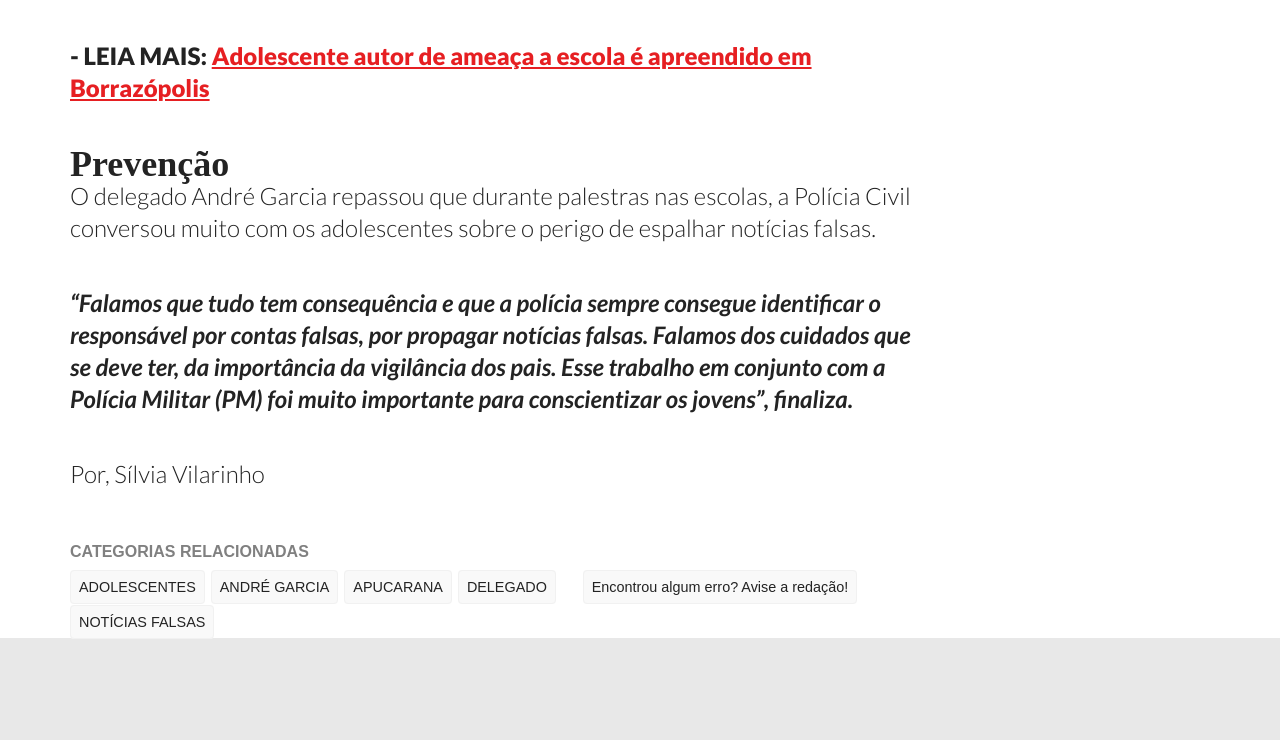
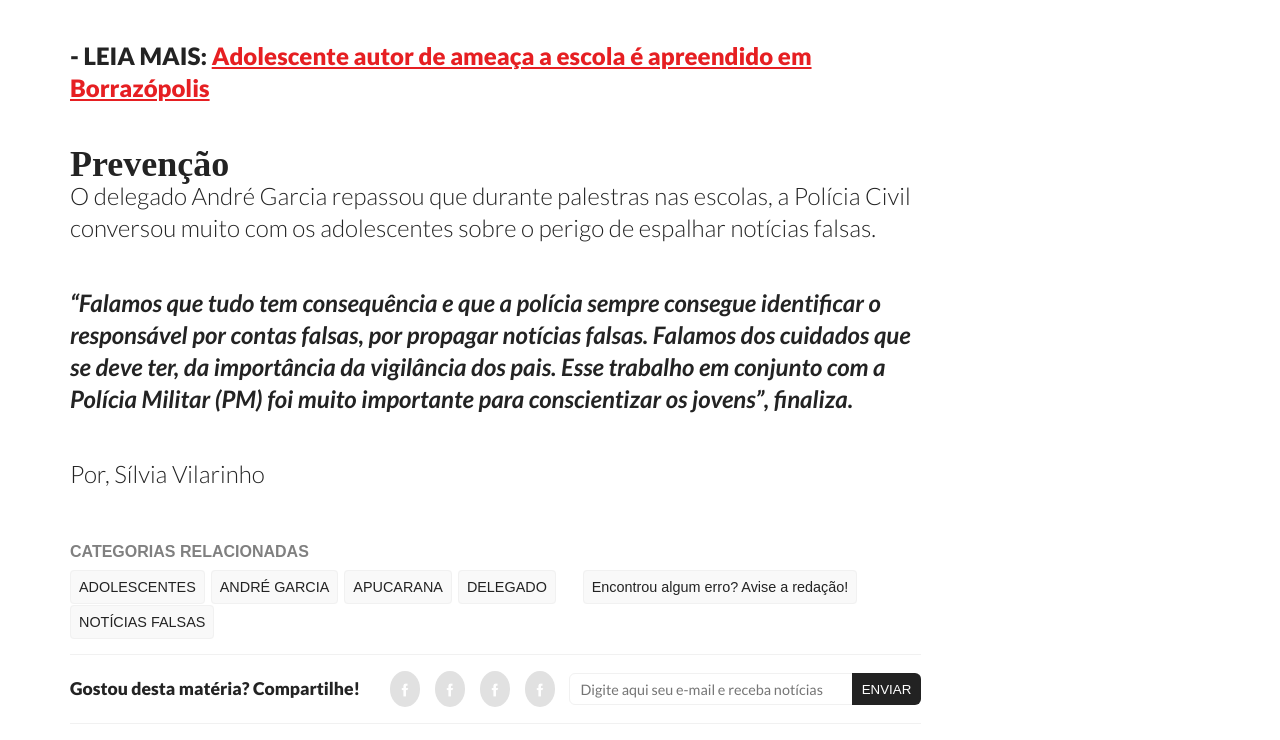
Before and after one commit to AdrianoAmorim/portal-tnoline, a plain HTML site: page index.html in a window 1280 px wide. Shown: the part 4151-4891 px from the top of the page. Before the commit the page ends 4790 px from the top, so only its background shows below. Drawn offline with Linux system fonts and the light colour scheme.

Commit message:
feat: adiciona sessao de inserir email

```diff
--- a/css/main-artigo.css
+++ b/css/main-artigo.css
@@ -1,212 +1,293 @@
-.tn-artigo{
+.tn-artigo {
   display: flex;
   justify-content: center;
   width: 100%;
 }
-.tn-artigo .tn-boxContent-artigo{
+.tn-artigo .tn-boxContent-artigo {
   display: flex;
   justify-content: space-between;
   gap: 5px;
 }
 
-.tn-artigo .tn-boxContent-artigo .tn-content-artigo{
+.tn-artigo .tn-boxContent-artigo .tn-content-artigo {
   display: flex;
   flex-direction: column;
   width: calc(100% - 25%);
 }
-.tn-artigo .tn-boxContent-artigo .tn-content-artigo .img-artigo{
+.tn-artigo .tn-boxContent-artigo .tn-content-artigo .img-artigo {
   width: 100%;
   background-color: var(--tn-bg-gray);
-    padding: .3rem;
+  padding: 0.3rem;
   border-radius: 4px;
 }
-.tn-artigo .tn-boxContent-artigo .tn-content-artigo .img-artigo > img{
+.tn-artigo .tn-boxContent-artigo .tn-content-artigo .img-artigo > img {
   width: 100%;
   border-radius: 4px;
 }
-.tn-artigo .tn-boxContent-artigo .tn-content-artigo .img-artigo > span{
+.tn-artigo .tn-boxContent-artigo .tn-content-artigo .img-artigo > span {
   color: var(--tn-tx-gray);
-    font-family: "Lato",sans-serif;
-    font-size: .9rem;
-    margin-left: .7rem;
+  font-family: "Lato", sans-serif;
+  font-size: 0.9rem;
+  margin-left: 0.7rem;
 }
 
 /*CREDITOS DO ARTIGO*/
-.tn-artigo .tn-boxContent-artigo .tn-content-artigo .tn-creditos-artigo{
+.tn-artigo .tn-boxContent-artigo .tn-content-artigo .tn-creditos-artigo {
   display: flex;
   flex-direction: column;
   margin-top: 1.2rem;
   margin-bottom: 1.2rem;
 }
-.tn-artigo .tn-boxContent-artigo .tn-content-artigo .tn-creditos-artigo > .tx-credito > span{
+.tn-artigo
+  .tn-boxContent-artigo
+  .tn-content-artigo
+  .tn-creditos-artigo
+  > .tx-credito
+  > span {
   font-size: 1rem;
-    font-family: "Lato",sans-serif;
+  font-family: "Lato", sans-serif;
   color: #808080;
 }
-.tn-artigo .tn-boxContent-artigo .tn-content-artigo .tn-creditos-artigo > .tx-credito > div{
-    margin-top: .5rem;
+.tn-artigo
+  .tn-boxContent-artigo
+  .tn-content-artigo
+  .tn-creditos-artigo
+  > .tx-credito
+  > div {
+  margin-top: 0.5rem;
 }
-.tn-artigo .tn-boxContent-artigo .tn-content-artigo .tn-creditos-artigo > .tx-credito > div >span{
-    font-size: .9rem;
-    font-family: "Lato",sans-serif;
+.tn-artigo
+  .tn-boxContent-artigo
+  .tn-content-artigo
+  .tn-creditos-artigo
+  > .tx-credito
+  > div
+  > span {
+  font-size: 0.9rem;
+  font-family: "Lato", sans-serif;
   color: #808080;
 }
 
-.tn-artigo .tn-boxContent-artigo .tn-content-artigo .tn-creditos-artigo > .tx-credito >.tn-googleNews{
+.tn-artigo
+  .tn-boxContent-artigo
+  .tn-content-artigo
+  .tn-creditos-artigo
+  > .tx-credito
+  > .tn-googleNews {
   display: flex;
   align-items: center;
   justify-content: space-between;
   width: 100%;
   max-width: 10rem;
-    border: 1px solid  #c9c9c9;
-    padding: .5rem;
+  border: 1px solid #c9c9c9;
+  padding: 0.5rem;
 }
 
-.tn-creditos-artigo > .tx-credito >.tn-googleNews > .imgGoogleNews{
+.tn-creditos-artigo > .tx-credito > .tn-googleNews > .imgGoogleNews {
   width: 100%;
   max-width: 2rem;
 }
-.tn-creditos-artigo > .tx-credito >.tn-googleNews > .imgGoogleNews > img{
+.tn-creditos-artigo > .tx-credito > .tn-googleNews > .imgGoogleNews > img {
   width: 100%;
 }
-.tn-creditos-artigo > .tx-credito > .tn-googleNews span{
-    font-size: .5rem ;
-    font-family: "Lato",sans-serif;
+.tn-creditos-artigo > .tx-credito > .tn-googleNews span {
+  font-size: 0.5rem;
+  font-family: "Lato", sans-serif;
   font-weight: 600;
   color: var(--tn-tx-black);
-    margin-left: .9rem;
+  margin-left: 0.9rem;
 }
 
 /*BANNER DE ANUNCIE NO PORTAL*/
-.tn-bannerAnuncie{
+.tn-bannerAnuncie {
   display: flex;
   align-items: center;
   width: 100%;
   border-top: 1px solid #e1e1e1;
   border-bottom: 1px solid #e1e1e1;
-    padding: .8rem 0;
+  padding: 0.8rem 0;
   margin-bottom: 1.2rem;
 }
-.tn-bannerAnuncie >span{
+.tn-bannerAnuncie > span {
   background-color: #e1e1e1;
   font-size: 1rem;
-    font-family: "Lato",sans-serif;
+  font-family: "Lato", sans-serif;
   color: var(--tn-tx-black);
-    padding: .3rem;
+  padding: 0.3rem;
   font-style: italic;
 }
-.tn-bannerAnuncie > span > a{
-    color:#e61f22 ;
+.tn-bannerAnuncie > span > a {
+  color: #e61f22;
 }
-.tn-bannerAnuncie > span > a> b{
+.tn-bannerAnuncie > span > a > b {
   font-style: normal;
 }
-.tn-publicidade{
+.tn-publicidade {
   display: flex;
   flex-direction: column;
   align-items: center;
 }
-.tn-publicidade > span{
-    font-size: .7rem;
+.tn-publicidade > span {
+  font-size: 0.7rem;
   color: #808080;
 }
-.tn-publicidade > div{
+.tn-publicidade > div {
   width: 100%;
   max-width: 18rem;
 }
-.tn-publicidade > div > img{
+.tn-publicidade > div > img {
   width: 100%;
 }
-article{
+article {
   word-wrap: break-word;
   line-height: 32px;
   font-size: 1.5rem;
   color: var(--tn-tx-black);
-
-
 }
 
-article p{
-    font-family: "Lato",sans-serif;
+article p {
+  font-family: "Lato", sans-serif;
   font-weight: 300;
   margin-bottom: 2.7rem;
 }
-article p i{
+article p i {
   color: var(--tn-tx-black);
   font-weight: 700;
 }
-article a{
+article a {
   color: #e61f22;
 }
 
 /*AREA DE CATEGORIAS RELACIONADAS*/
-article .tn-catRelacionadas{
+article .tn-catRelacionadas {
   display: flex;
   flex-direction: column;
   width: 100%;
 }
-article .tn-catRelacionadas > .titulo-catRelacionadas > span{
+article .tn-catRelacionadas > .titulo-catRelacionadas > span {
   font-size: 1rem;
   color: var(--tn-tx-gray);
-    font-family: "Lado",sans-serif;
+  font-family: "Lado", sans-serif;
   font-weight: 600;
 }
 
-article .tn-catRelacionadas > .links-catRelacionadas{
+article .tn-catRelacionadas > .links-catRelacionadas {
   display: flex;
   justify-content: space-between;
   width: 100%;
-    gap:5px;
-
+  gap: 5px;
 }
-article .tn-catRelacionadas > .links-catRelacionadas > .left >a{
+article .tn-catRelacionadas > .links-catRelacionadas > .left > a {
   text-decoration: none;
   background-color: #f9f9f9;
   border: 1px solid #f1f1f1;
   border-radius: 0.25rem;
   color: var(--tn-tx-black);
-    font-family: "Lado",sans-serif;
-    font-size: .9rem;
+  font-family: "Lado", sans-serif;
+  font-size: 0.9rem;
   font-weight: 400;
   text-transform: uppercase;
   padding: 8px;
   margin-bottom: 4px !important;
-
 }
-article .tn-catRelacionadas > .links-catRelacionadas > .left{
+article .tn-catRelacionadas > .links-catRelacionadas > .left {
   flex: 3;
 }
-article .tn-catRelacionadas > .links-catRelacionadas > .rigth{
+article .tn-catRelacionadas > .links-catRelacionadas > .rigth {
   flex: 2;
 }
 
-article .tn-catRelacionadas > .links-catRelacionadas > .rigth > a{
+article .tn-catRelacionadas > .links-catRelacionadas > .rigth > a {
   text-decoration: none;
   background-color: #f9f9f9;
   border: 1px solid #f1f1f1;
   border-radius: 0.25rem;
   color: var(--tn-tx-black);
-    font-family: "Lado",sans-serif;
-    font-size: .9rem;
+  font-family: "Lado", sans-serif;
+  font-size: 0.9rem;
   font-weight: 400;
   padding: 8px;
 }
 
-
+/*AREA DE ENVIO DE EMAIL PARA RECEBER NOTICIAS*/
+article .tn-receberNoticias {
+  display: flex;
+  justify-content: space-between;
+  align-items: center;
+  width: 100%;
+  border-top: 1px solid #f1f1f1;
+  border-bottom: 1px solid #f1f1f1;
+  margin: 1rem 0;
+  padding: 1rem 0;
+}
+article .tn-receberNoticias > h5 {
+  font-family: "Lato", sans-serif;
+  font-size: 1.1rem;
+  width: 100%;
+  max-width: 20rem;
+}
+article .tn-receberNoticias > div {
+  display: flex;
+  align-items: center;
+  justify-content: space-between;
+  width: 100%;
+}
+article .tn-receberNoticias > div > a {
+  margin-right: 0.9rem;
+}
+article .tn-receberNoticias > div > a > div {
+  width: 100%;
+  max-width: 46px;
+  background: #e1e1e1;
+  border-radius: 50%;
+  vertical-align: center;
+  padding: 2px 8px;
+}
+article .tn-receberNoticias > div > a > div > img {
+  width: 100%;
+}
+article .tn-receberNoticias > div > form {
+  display: flex;
+  align-items: center;
+  width: 100%;
+  justify-content: end;
+}
+article .tn-receberNoticias > div > form > input {
+  height: 2rem;
+  width: 100%;
+  max-width: 20rem;
+  border-radius: 6px;
+  outline: 0;
+  border: 1px solid #f1f1f1;
+  padding-inline-start: 10px;
+  font-size: 0.9rem;
+  font-family: "Lato", sans-serif;
+}
+article .tn-receberNoticias > div > form > button {
+  height: 2rem;
+  padding: 2px 10px;
+  background-color: #222;
+  color: #fff;
+  border: none;
+  border-top-right-radius: 6px;
+  border-bottom-right-radius: 6px;
+  margin-left: -5px;
+  cursor: pointer;
+}
 /*AREA DE ANUNCIO LATERAL*/
-.tn-artigo .tn-boxContent-artigo .tn-anuncio-aside{
+.tn-artigo .tn-boxContent-artigo .tn-anuncio-aside {
   position: relative;
   width: calc(100% - 75%);
 }
-.tn-artigo .tn-boxContent-artigo .tn-anuncio-aside aside{
+.tn-artigo .tn-boxContent-artigo .tn-anuncio-aside aside {
   position: sticky;
   top: 30px;
   z-index: 3;
   height: 30rem;
 }
-.tn-artigo .tn-boxContent-artigo .tn-anuncio-aside aside >div{
+.tn-artigo .tn-boxContent-artigo .tn-anuncio-aside aside > div {
   width: 100%;
 }
-.tn-artigo .tn-boxContent-artigo .tn-anuncio-aside aside >div > img{
+.tn-artigo .tn-boxContent-artigo .tn-anuncio-aside aside > div > img {
   width: 100%;
 }
--- a/index.html
+++ b/index.html
@@ -113,7 +113,7 @@
           <div class="button-content-maisLidas">
             <span>MAIS LIDAS </span>
             <div>
-            <a href="/">VER TODOS</a>
+              <a href="/">VER TODOS</a>
             </div>
           </div>
 
@@ -474,6 +474,54 @@
                       </div>
                     </div>
                   </div>
+
+                  <div class="tn-receberNoticias">
+                    <h5>Gostou desta matéria? Compartilhe!</h5>
+                    <div>
+                      <a>
+                        <div>
+                          <img
+                            src="./assets/img/icon-fb.png"
+                            alt="Icone FaceBook"
+                          />
+                        </div>
+                      </a>
+                      <a>
+                        <div>
+                          <img
+                            src="./assets/img/icon-fb.png"
+                            alt="Icone FaceBook"
+                          />
+                        </div>
+                      </a>
+                      <a>
+                        <div>
+                          <img
+                            src="./assets/img/icon-fb.png"
+                            alt="Icone FaceBook"
+                          />
+                        </div>
+                      </a>
+                      <a>
+                        <div>
+                          <img
+                            src="./assets/img/icon-fb.png"
+                            alt="Icone FaceBook"
+                          />
+                        </div>
+                      </a>
+                      <form>
+                        <input
+                          type="text"
+                          name="email"
+                          aria-label="email"
+                          placeholder="Digite aqui seu e-mail e receba notícias"
+                        />
+
+                        <button>ENVIAR</button>
+                      </form>
+                    </div>
+                  </div>
                 </article>
               </div>
               <div class="tn-anuncio-aside">
```
Lines whose indentation alone changed are shown as unchanged.
